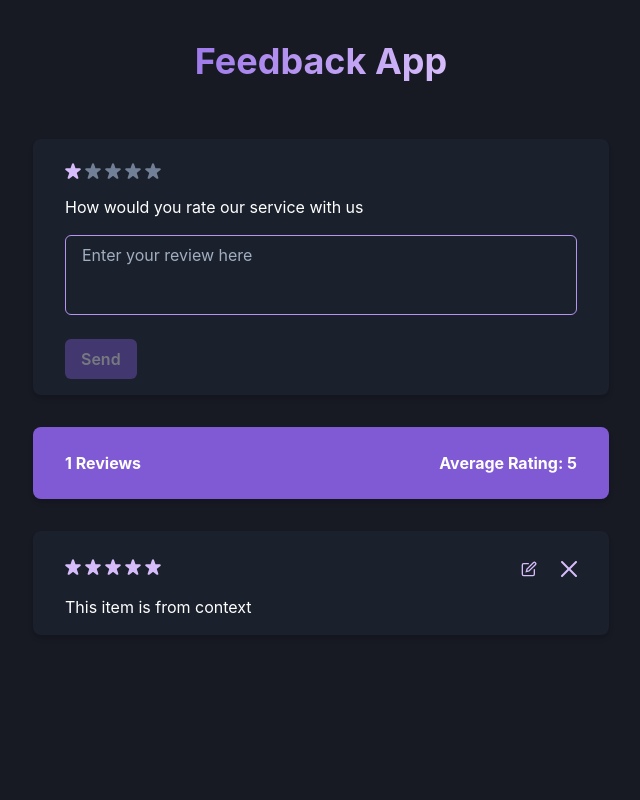
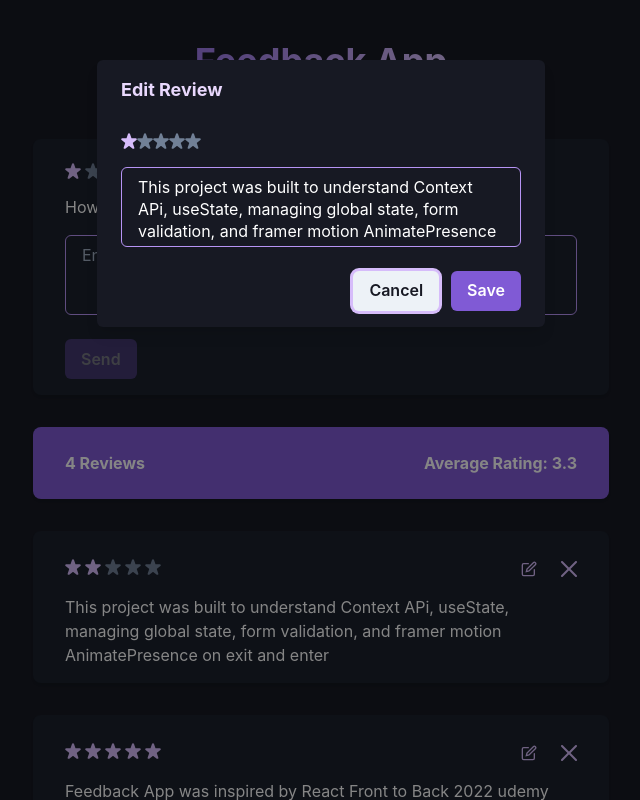
Before and after one commit to edizyurdakul/feedback-app, a React (Create React App) app: page / in a window 1280 px wide. Both pictures are taken after a click on the icon 848 px from the left and 568 px from the top of the page. Shown: the top 800 px of the page, without its empty margins (319-959 px from the left). Built offline with nearby package versions, Linux system fonts and the light colour scheme.

Commit message:
Add edit functionality WIP

```diff
--- a/src/components/FeedbackForm.jsx
+++ b/src/components/FeedbackForm.jsx
@@ -1,13 +1,26 @@
-import { useState, useEffect, useContext } from "react";
+import React, { useState, useEffect, useContext } from "react";
 import FeedbackContext from "../context/FeedbackContext";
-import { HStack, Flex, Box, Textarea, Button, chakra } from "@chakra-ui/react";
+import {
+  HStack,
+  Flex,
+  Box,
+  AlertDialog,
+  AlertDialogBody,
+  AlertDialogFooter,
+  AlertDialogHeader,
+  AlertDialogContent,
+  AlertDialogOverlay,
+  Textarea,
+  Button,
+  chakra,
+} from "@chakra-ui/react";
 import RatingSelect from "./RatingSelect";
 
 const FeedbackForm = () => {
   const [star, setStar] = useState(1);
   const [text, setText] = useState("");
 
-  const { addFeedback } = useContext(FeedbackContext);
+  const { addFeedback, feedbackEdit } = useContext(FeedbackContext);
 
   const handleText = (e) => {
     setText(e.target.value);
@@ -31,6 +44,37 @@ const FeedbackForm = () => {
     setStar(star);
   }, [star]);
 
+  // Edit
+  const [editRating, setEditRating] = useState(1);
+  const [editReview, setEditReview] = useState("");
+  const [editOpen, setEditOpen] = useState(false);
+  const cancelEditRef = React.useRef();
+
+  const onEditCancel = () => {
+    setEditOpen(false);
+    setEditReview("");
+  };
+
+  const handleEditRating = (rating) => {
+    setEditRating(rating);
+  };
+
+  const handleEditText = (e) => {
+    setEditReview(e.target.value);
+  };
+  useEffect(() => {
+    if (feedbackEdit.edit === true) {
+      setEditOpen(true);
+      setEditRating(feedbackEdit.item.rating);
+      setEditReview(feedbackEdit.item.text);
+      // run modal
+    }
+  }, [feedbackEdit]);
+
+  useEffect(() => {
+    console.log(editRating, editReview);
+  }, [editRating, editReview]);
+
   return (
     <Flex p={4} justifyContent="center">
       <Box
@@ -47,6 +91,64 @@ const FeedbackForm = () => {
           shadow: "lg",
         }}
       >
+        <AlertDialog
+          isOpen={editOpen}
+          leastDestructiveRef={cancelEditRef}
+          onClose={onEditCancel}
+        >
+          <AlertDialogOverlay>
+            <AlertDialogContent backgroundColor="gray.900">
+              <AlertDialogHeader
+                color="purple.100"
+                fontSize="lg"
+                fontWeight="bold"
+              >
+                Edit Review
+              </AlertDialogHeader>
+              <AlertDialogBody color="gray.900">
+                <RatingSelect
+                  select={(rating) => {
+                    handleEditRating(rating);
+                  }}
+                />
+                <Textarea
+                  placeholder="Enter your review here"
+                  mt={4}
+                  size="md"
+                  resize={"none"}
+                  colorScheme="purple"
+                  color="white"
+                  focusBorderColor="purple.500"
+                  _hover={{ borderColor: "purple.500" }}
+                  borderColor="purple.300"
+                  onChange={handleEditText}
+                  value={editReview}
+                />
+              </AlertDialogBody>
+
+              <AlertDialogFooter>
+                <Button
+                  _focus={{ boxShadow: "0 0 0 3px #D6BCFA" }}
+                  color="gray.900"
+                  ref={cancelEditRef}
+                  onClick={onEditCancel}
+                  size="md"
+                >
+                  Cancel
+                </Button>
+                <Button
+                  colorScheme="purple"
+                  _focus={{ boxShadow: "0 0 0 3px #E9D8FD" }}
+                  onClick={() => {}}
+                  size="md"
+                  ml={3}
+                >
+                  Save
+                </Button>
+              </AlertDialogFooter>
+            </AlertDialogContent>
+          </AlertDialogOverlay>
+        </AlertDialog>
         <Flex
           alignItems="center"
           alignContent="center"
--- a/src/components/FeedbackItem.jsx
+++ b/src/components/FeedbackItem.jsx
@@ -1,4 +1,5 @@
 import React, { useState, useContext } from "react";
+import RatingSelect from "./RatingSelect";
 import FeedbackContext from "../context/FeedbackContext";
 import {
   Flex,
@@ -12,6 +13,7 @@ import {
   AlertDialogContent,
   AlertDialogOverlay,
   Button,
+  Textarea,
 } from "@chakra-ui/react";
 import { StarIcon, EditIcon, CloseIcon } from "@chakra-ui/icons";
 
@@ -72,17 +74,22 @@ const StarSwitch = (starRating) => {
   }
 };
 
-function FeedbackItem({ item, handleDelete }) {
-  const { deleteFeedback } = useContext(FeedbackContext);
-  const [isOpen, setIsOpen] = useState(false);
-  const onCancel = () => {
-    setIsOpen(false);
+function FeedbackItem({ item }) {
+  const { deleteFeedback, editFeedback } = useContext(FeedbackContext);
+
+  // Delete
+  const [deleteOpen, setDeleteOpen] = useState(false);
+  const cancelDeleteRef = React.useRef();
+
+  const onDeleteCancel = () => {
+    setDeleteOpen(false);
   };
+
   const onDelete = (id) => {
-    setIsOpen(false);
+    setDeleteOpen(false);
     deleteFeedback(id);
   };
-  const cancelRef = React.useRef();
+
   return (
     <Flex p={4} justifyContent="center">
       <Box
@@ -109,19 +116,24 @@ function FeedbackItem({ item, handleDelete }) {
             {StarSwitch(item.rating)}
           </HStack>
           <Box>
-            <EditIcon css={{ cursor: "pointer" }} mr={6} color="purple.200" />
+            <EditIcon
+              css={{ cursor: "pointer" }}
+              mr={6}
+              onClick={() => editFeedback(item)}
+              color="purple.200"
+            />
             <CloseIcon
               css={{ cursor: "pointer" }}
-              onClick={() => setIsOpen(true)}
+              onClick={() => setDeleteOpen(true)}
               color="purple.200"
             />
           </Box>
         </Flex>
         <Box mt={2}>
           <AlertDialog
-            isOpen={isOpen}
-            leastDestructiveRef={cancelRef}
-            onClose={onCancel}
+            isOpen={deleteOpen}
+            leastDestructiveRef={cancelDeleteRef}
+            onClose={onDeleteCancel}
           >
             <AlertDialogOverlay>
               <AlertDialogContent>
@@ -130,18 +142,17 @@ function FeedbackItem({ item, handleDelete }) {
                   fontSize="lg"
                   fontWeight="bold"
                 >
-                  Delete Customer
+                  Delete Review
                 </AlertDialogHeader>
                 <AlertDialogBody color="gray.900">
                   Are you sure? You can't undo this action afterwards.
                 </AlertDialogBody>
-
                 <AlertDialogFooter>
                   <Button
                     _focus={{ boxShadow: "0 0 0 3px #D6BCFA" }}
                     color="gray.900"
-                    ref={cancelRef}
-                    onClick={onCancel}
+                    ref={cancelDeleteRef}
+                    onClick={onDeleteCancel}
                   >
                     Cancel
                   </Button>
--- a/src/components/RatingSelect.jsx
+++ b/src/components/RatingSelect.jsx
@@ -1,7 +1,9 @@
-import { useState, useEffect } from "react";
+import { useState, useEffect, useContext } from "react";
+import FeedbackContext from "../context/FeedbackContext";
 import { StarIcon } from "@chakra-ui/icons";
 const RatingSelect = ({ select }) => {
   const [selected, setSelected] = useState(1);
+  const { feedbackEdit } = useContext(FeedbackContext);
 
   const changeSelected = (rating) => {
     setSelected(rating);
@@ -10,6 +12,9 @@ const RatingSelect = ({ select }) => {
   useEffect(() => {
     select(selected);
   }, [selected]);
+  useEffect(() => {
+    select(feedbackEdit.item.rating);
+  }, [feedbackEdit]);
 
   const selectedRating = (rating) => {
     switch (rating) {
--- a/src/context/FeedbackContext.js
+++ b/src/context/FeedbackContext.js
@@ -5,20 +5,57 @@ const FeedbackContext = createContext();
 
 export const FeedbackProvider = ({ children }) => {
   const [feedback, setFeedback] = useState([
-    { id: "131231", text: "This item is from context", rating: 5 },
+    {
+      id: "d7a6fd8d-6127-4d79-8cce-d8fb8b03bb52",
+      rating: 2,
+      text: "This project was built to understand Context APi, useState, managing global state, form validation, and framer motion AnimatePresence on exit and enter",
+    },
+    {
+      id: "9fcf31e3-c087-4d17-8673-4c176828f137",
+      rating: 5,
+      text: "Feedback App was inspired by React Front to Back 2022 udemy course from Traversy Media",
+    },
+    {
+      id: "b3473981-defe-4074-ab0f-3c691b54717f",
+      rating: 5,
+      text: "This project helped me understand more on prop drilling and how to rather implement a global state for the all the components access the states, for cleaner application",
+    },
+
+    {
+      id: "eb93df42-3afc-465e-b3dd-eb507fd3d76f",
+      rating: 1,
+      text: "Built with React.JS, Chakra-UI, and Framer Motion",
+    },
   ]);
 
+  const [feedbackEdit, setFeedbackEdit] = useState({ item: {}, edit: false });
+
+  // Add Feedback
   const addFeedback = (newFeedback) => {
     newFeedback.id = uuidv4();
     setFeedback([newFeedback, ...feedback]);
   };
 
+  // Delete Feedback
   const deleteFeedback = (id) => {
     setFeedback(feedback.filter((item) => item.id !== id));
   };
 
+  // Set feedback to be updated
+  const editFeedback = (item) => {
+    setFeedbackEdit({ item, edit: true });
+  };
+
   return (
-    <FeedbackContext.Provider value={{ feedback, deleteFeedback, addFeedback }}>
+    <FeedbackContext.Provider
+      value={{
+        feedback,
+        deleteFeedback,
+        addFeedback,
+        editFeedback,
+        feedbackEdit,
+      }}
+    >
       {children}
     </FeedbackContext.Provider>
   );
```
